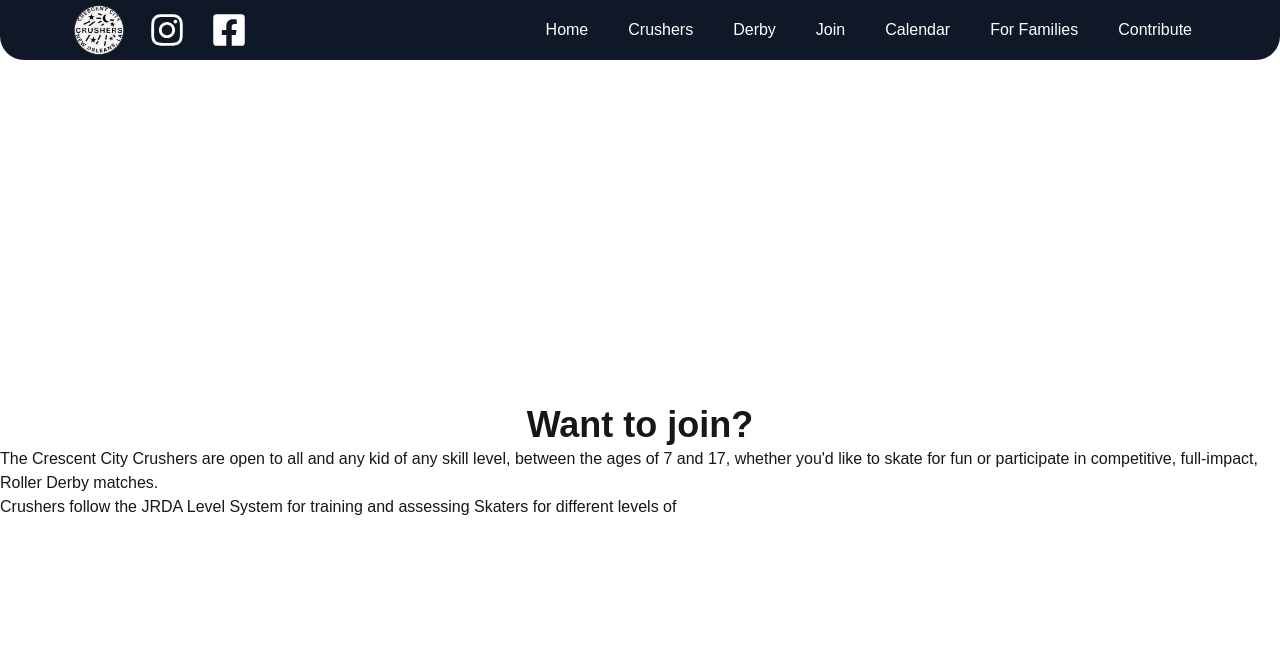
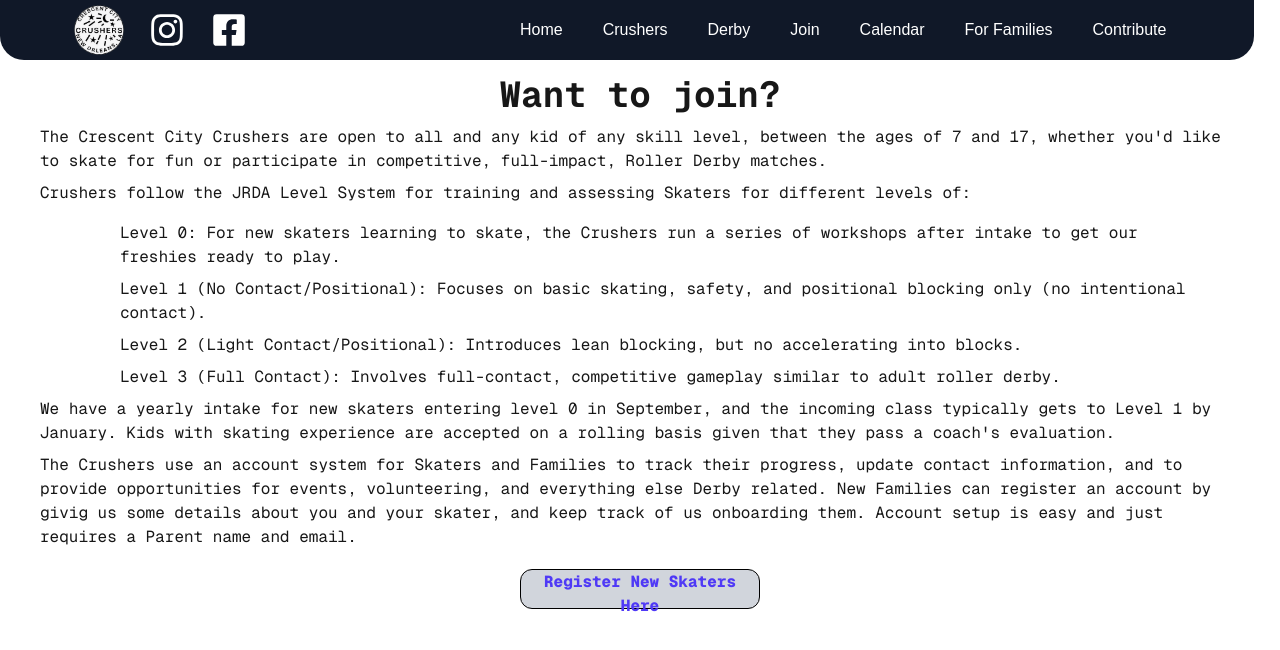
Before and after one commit to Crescent-City-Crushers-JRD/crushers-central, a Next.js app: page /join in a window 1280 px wide. Shown: the top 650 px of the page. Built offline with nearby package versions, Linux system fonts and the light colour scheme.

Commit message:
Updates some pages, mildly dangerously adds contribution, not setup yet to receive donations though, continuing to add stuff

```diff
--- a/app/components/ClientLayout.js
+++ b/app/components/ClientLayout.js
@@ -22,7 +22,9 @@ export default function ClientLayout({ children }) {
     return (
         <>
             <Navbar ref={navRef}/>
-            {children}
+            <div className="flex flex-col h-screen bg-white pt-14">
+                {children}
+            </div>
         </>
     );
 }
--- a/app/components/gallery.js
+++ b/app/components/gallery.js
@@ -19,7 +19,7 @@ const players = [
     {id:13, src:`${path}/PinkaVicious-N.jpg`, level:0, derbyname:"PinkaVicious", number:"2319", bday:"", silly_src:`${silly_path}/PinkaVicious.jpg`},
     {id:11, src:`${path}/LunaTic-N.jpg`, level:0, derbyname:"Lunatic", number:"824", bday:"", silly_src:`${silly_path}/LunaTic.jpg`},
     {id:14, src:`${path}/PlanetRaider-N.jpg`, level:0, derbyname:"Planet Raider", number:"3333", bday:"", silly_src:`${silly_path}/PlanetRaider.jpg`},
-    {id:18, src:`${path}/SlamwiseGamgie-N.jpg`, level:0, derbyname:"Slamwise Gamgee", number:"777", bday:"", silly_src: `${silly_path}/SlamwiseGamgie.jpg`},
+    {id:18, src:`${path}/SlamwiseGamgie-N.jpg`, level:0, derbyname:"Slamwise Gamgee", number:"777", bday:"", silly_src: `${silly_path}/SlamwiseGamgee.jpg`},
     {id:10, src:`${path}/LittleStar-N.jpg`, level:0, derbyname:"Little Star", number:"313", bday:"", silly_src:`${silly_path}/LittleStar.jpg`},
     {id:24, src:`${path}/ToxicShock-N.jpg`, level:0, derbyname:"Toxic Shock", number:"22", bday:"",silly_src:`${silly_path}/ToxicShock.jpg`},
     {id:7, src:`${path}/HotMess-N.jpg`, level:0, derbyname:"Hot Mess Express", number:"500", bday:"",silly_src:`${silly_path}/HotMess.jpg`},
--- a/app/components/navbar.js
+++ b/app/components/navbar.js
@@ -40,7 +40,7 @@ export default forwardRef(function Navbar(props, ref) {
     return (
         <nav
             ref={ref}
-            className="bg-gray-900 text-white h-[60px] flex items-center justify-between px-6 md:px-12 rounded-b-3xl z-50 relative"
+            className="bg-gray-900 text-white h-[60px] flex items-center justify-between px-6 md:px-12 rounded-b-3xl z-50 fixed w-full max-w-[98%] p-0"
         >
             {/* Logo */}
             <div className="flex-shrink-0 w-56 flex items-center justify-evenly">
@@ -53,17 +53,17 @@ export default forwardRef(function Navbar(props, ref) {
                         className="cursor-pointer"
                     />
                 </Link>
-                <Link href="https://www.instagram.com/crescentcitycrushers/">
+                <Link target="_blank" href="https://www.instagram.com/crescentcitycrushers/">
                     <span className={`text-4xl`}><FaInstagram /></span>
                 </Link>
-                <Link href="https://www.facebook.com/Crescentcityjuniorrollerderby">
+                <Link target="_blank" href="https://www.facebook.com/Crescentcityjuniorrollerderby">
                     <span className={`text-4xl`}><FaFacebookSquare /></span>
                 </Link>
             </div>
 
             {/* Hamburger (mobile only) */}
             <button
-                className="md:hidden flex flex-col gap-[5px] p-2"
+                className="lg:hidden flex flex-col gap-[5px] p-2"
                 onClick={() => setOpen(!open)}
             >
                 <div
@@ -84,7 +84,7 @@ export default forwardRef(function Navbar(props, ref) {
             </button>
 
             {/* Desktop Menu */}
-            <ul className="hidden md:flex flex-row gap-10 pr-10">{navInner}</ul>
+            <ul className="hidden lg:flex flex-row gap-10 pr-10">{navInner}</ul>
 
             {/* Mobile Dropdown Menu */}
             <div
--- a/app/globals.css
+++ b/app/globals.css
@@ -101,3 +101,16 @@ body {
 .animate-fade-in {
     animation: fade-in 2s forwards;
 }
+
+@keyframes fade-out {
+    from {
+        opacity: 1;
+    }
+    to {
+        opacity: 0;
+    }
+}
+
+.animate-fade-out {
+    animation: fade-out 2s forwards;
+}
--- a/app/join/page.js
+++ b/app/join/page.js
@@ -1,15 +1,36 @@
+"use client"
 export default function JoinUsPage() {
     return (
-        <div className={"w-full h-screen flex flex-col justify-center items-center"}>
-            <h1 className={"text-4xl font-bold leading-tight"}>
-                Want to join?
-            </h1>
-            <div className={"flex flex-col justify-start"}>
-                <p>The Crescent City Crushers are open to all and any kid of any skill level, between the ages of 7 and 17,
-                    whether you'd like to skate for fun or participate in competitive, full-impact, Roller Derby matches.</p>
-                <p>
-                    Crushers follow the JRDA Level System for training and assessing Skaters for different levels of
-                </p>
+        <div className={"w-full mt-2 flex flex-col justify-center items-center"}>
+            <div className="w-[95%] p-2">
+                <h1 className={"text-4xl font-bold leading-tight font-mono text-center"}>
+                    Want to join?
+                </h1>
+                <div className={"flex flex-col justify-start mt-2 font-mono text-md"}>
+                    <p className={"mb-2"}>The Crescent City Crushers are open to all and any kid of any skill level, between the ages of 7 and 17,
+                        whether you'd like to skate for fun or participate in competitive, full-impact, Roller Derby matches.</p>
+                    <p className={"mb-2"}>Crushers follow the JRDA Level System for training and assessing Skaters for different levels of: </p>
+                    <ul className={"ml-20 w-[90%] flex flex-col mt-2 font-mono text-md"}>
+                        <li>Level 0: For new skaters learning to skate, the Crushers run a series of workshops after intake to get our
+                        freshies ready to play.</li>
+                        <li className={"mt-2"}>Level 1 (No Contact/Positional): Focuses on basic skating, safety, and positional blocking only (no intentional contact). </li>
+                        <li className={"mt-2"}>Level 2 (Light Contact/Positional): Introduces lean blocking, but no accelerating into blocks.</li>
+                        <li className={"mt-2"}>Level 3 (Full Contact): Involves full-contact, competitive gameplay similar to adult roller derby.</li>
+                    </ul>
+                    <p className={"mt-2"}>We have a yearly intake for new skaters entering level 0 in September, and the incoming class typically
+                    gets to Level 1 by January. Kids with skating experience are accepted on a rolling basis given that they pass a coach's evaluation.</p>
+                </div>
+                <div className={"flex flex-col justify-start mt-2 font-mono text-md"}>
+                    <p>The Crushers use an account system for Skaters and Families to track their progress, update contact information, and
+                    to provide opportunities for events, volunteering, and everything else Derby related. New Families can register an
+                    account by givig us some details about you and your skater, and keep track of us onboarding them. Account setup is easy and
+                    just requires a Parent name and email.</p>
+                    <button
+                        className={"border border-black rounded-xl w-1/5 mx-auto mt-5 h-10 bg-gray-300 hover:bg-blue-100 hover:drop-shadow-2xl cursor-pointer text-indigo-600 font-extrabold text-mono"}
+                        onClick={e => {alert("Register")}}
+                    >
+                        Register New Skaters Here</button>
+                </div>
             </div>
         </div>)
 }
--- a/app/parents/page.js
+++ b/app/parents/page.js
@@ -1,3 +1,6 @@
 export default function ParentsPage() {
-    return (<div className={"w-full h-screen flex flex-col justify-center items-center"}>Coming Soon!</div>)
+    return (
+        <div className="flex flex-col w-full h-screen justify-center items-center bg-white">
+            Coming Soon!
+        </div>)
 }
--- a/app/team/page.js
+++ b/app/team/page.js
@@ -3,7 +3,7 @@ import SlidingGallery from "@/app/components/gallery";
 
 export default function TeamPage(props) {
     return (
-        <div className="flex flex-col h-screen bg-white mt-10">
+        <div className="flex flex-col mt-2 bg-white">
         <h1 className="text-black font-mono drop-shadow-sm drop-shadow-indigo-600 text-6xl w-full text-center animate-slide-down">Crescent City Crushers 2025-2026</h1>
         <SlidingGallery />
         </div>
```
Also changed, not shown: app/support/page.js (+71 -1 lines), public/headshots/resized_silly/SlamwiseGamgee.jpg (added), public/headshots/resized_silly/SlamwiseGamgie.jpg (deleted).
